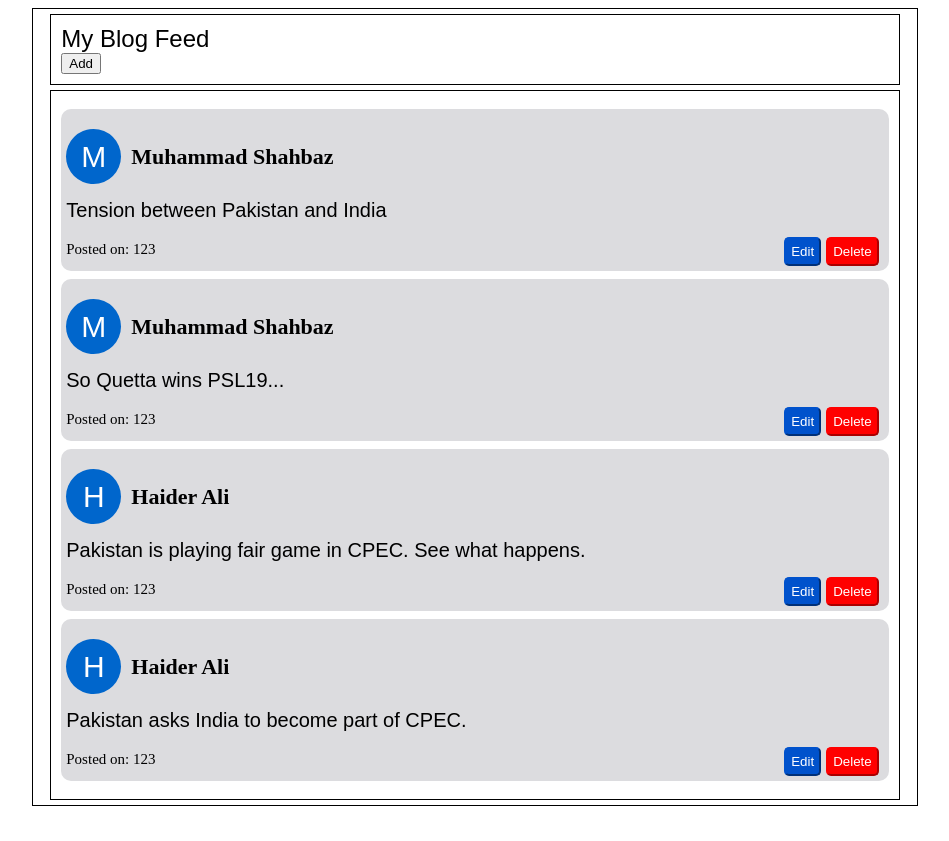
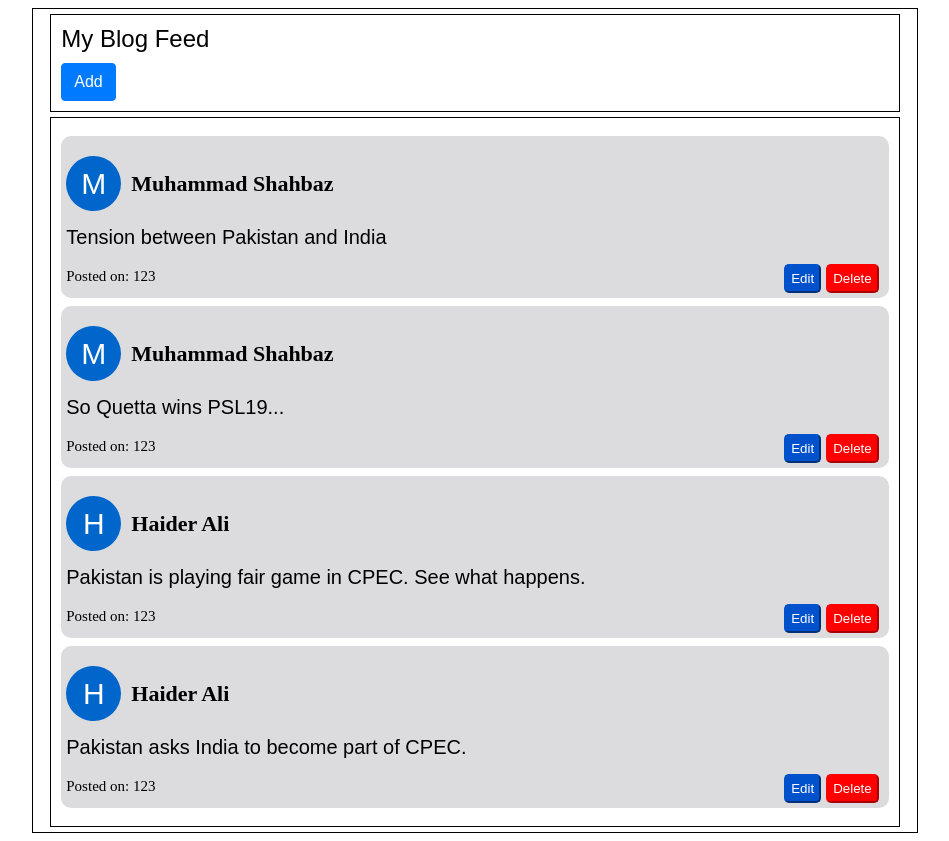
Before and after one commit to thebazshah/biit-react-class-fall2019, a React (Create React App) app in the folder BlogApp/: page / in a window 1280 px wide. Shown: the whole page, without its empty margins (165-1114 px from the left). Before the commit the page ends 814 px from the top, so only its background shows below. Built offline with nearby package versions, Linux system fonts and the light colour scheme.

Commit message:
Added style to ADD button in Header of Blog Feed

```diff
--- a/BlogApp/src/components/header.js
+++ b/BlogApp/src/components/header.js
@@ -6,7 +6,7 @@ export default function Header(props) {
   return (
     <div style = {styles.mainHeader} >
       <div style = { styles.headerTitle }>{title}</div>
-      <button onClick={onClickAdd}>Add</button>
+      <button style = { styles.btnAdd } onClick={onClickAdd}>Add</button>
     </div>
   )
 }
--- a/BlogApp/src/styles/styles.js
+++ b/BlogApp/src/styles/styles.js
@@ -91,7 +91,24 @@ const styles = {
   },
   blogItemButtons: {
     marginLeft: 'auto',
+  },
+  btnAdd: {
+    "display": "inline-block",
+    "fontWeight": "400",
+    "color": "#212529",
+    "textAlign": "center",
+    "verticalAlign": "middle",
+    "userSelect": "none",
+    "backgroundColor": "transparent",
+    "border": "1px solid transparent",
+    "padding": ".375rem .75rem",
+    "fontSize": "1rem",
+    "lineHeight": "1.5",
+    "borderRadius": ".25rem",
+    "color": "#fff",
+    "backgroundColor": "#007bff",
+    "borderColor": "#007bff",
+    "marginTop": 10,
   }
-
 };
 export default styles;
```
